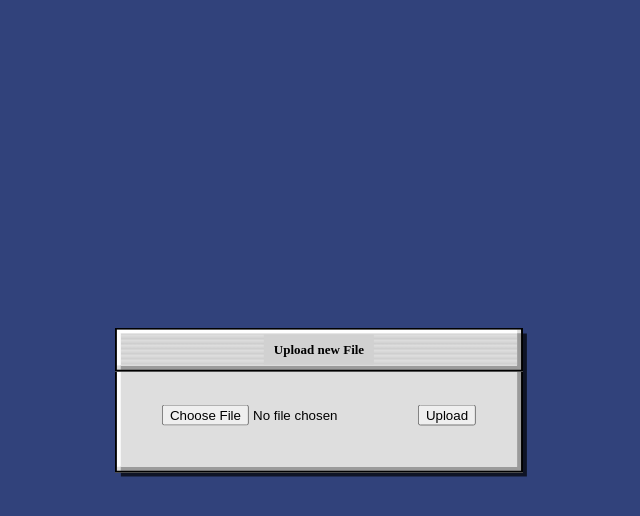
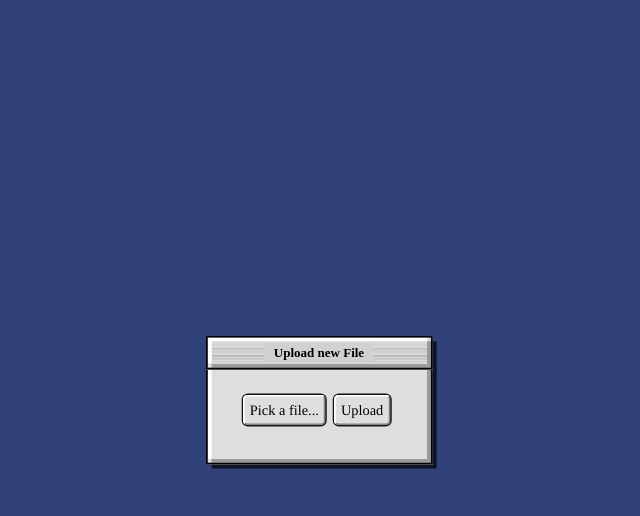
Before and after one commit to dheurlin/bsfiles, a Flask app: page / in a window 1280 px wide. Shown: the top 516 px of the page, without its empty margins (321-961 px from the left). Run offline with Flask 2, Linux system fonts and the light colour scheme; the visitor is signed in with stand-in values (Sample User, id 1); some libraries are stand-ins or nearby versions.

Commit message:
Styling forms

```diff
--- a/project/bsfiles/static/css/style.css
+++ b/project/bsfiles/static/css/style.css
@@ -15,8 +15,8 @@ body {
 
 .retro-window {
   background-color: #dedede;
-  padding: 40px;
-  padding-top: 70px;
+  padding: 30px;
+  padding-top: 50px;
   box-shadow: 5px 5px 0px 0px rgba(0, 0, 0, 0.7);
 }
 .retro-window, .retro-window span.retro-window-title {
@@ -26,22 +26,69 @@ body {
   border-image-outset: 1px;
 }
 .retro-window span.retro-window-title {
-  background: repeating-linear-gradient(180deg, #dedede, #dedede 2%, #d1d1d1 12%, #c5c5c5 17%);
+  background: repeating-linear-gradient(180deg, #dedede, #dedede 2%, #d1d1d1 12%, #9e9e9e 17%);
   text-align: center;
   display: block;
   position: absolute;
   top: -6px;
   left: -6px;
   right: -6px;
-  height: 30px;
+  height: 20px;
 }
 .retro-window span.retro-window-title h1 {
   margin: 0;
   padding: 0 10px;
   font-size: 13px;
-  line-height: 30px;
+  line-height: 20px;
   background-color: #d1d1d1;
   display: inline-block;
 }
 
+.outer-border, input[type=submit], label.file-btn, button {
+  box-shadow: 0 0 0 1px #111;
+}
+
+input, button {
+  margin: 5px 5px 5px 0;
+}
+
+input[type=text], input[type=password] {
+  border-color: black;
+  padding: 4px 6px;
+  border-radius: 5px;
+}
+
+input[type=file] {
+  width: 0.1px;
+  height: 0.1px;
+  opacity: 0;
+  overflow: hidden;
+  position: absolute;
+  z-index: -1;
+}
+
+label.file-btn {
+  display: inline-block;
+}
+
+input[type=submit], label.file-btn, button {
+  color: black;
+  font-family: times;
+  font-size: 1.2em;
+  margin: 2px 5px 2px 0;
+  padding: 5px;
+  background: #dedede;
+  border-radius: 5px;
+  border: 1px black solid;
+  border-width: 2px;
+  border-color: #FFFFFF #808080 #808080 #FFFFFF;
+  text-align: center;
+}
+input[type=submit]:active, label.file-btn:active, button:active {
+  border-color: #808080 #FFFFFF #FFFFFF #808080;
+}
+input[type=submit]:focus, label.file-btn:focus, button:focus {
+  outline: none;
+}
+
 /*# sourceMappingURL=style.css.map */
--- a/project/bsfiles/static/sass/style.sass
+++ b/project/bsfiles/static/sass/style.sass
@@ -1,3 +1,5 @@
+$window-color: #dedede
+
 body
   background-color: #31427b
   text-align: center
@@ -14,12 +16,12 @@ body
 
 .retro-window
   $border-width: 6px
-  $title-height: 30px
-  $window-color: #dedede
+  $title-height: 20px
+  $window-padding: 30px
 
   background-color: $window-color
-  padding: 40px
-  padding-top: 40px + $title-height
+  padding: $window-padding
+  padding-top: $window-padding + $title-height
 
   &, & span.retro-window-title
     border: $border-width solid black
@@ -34,7 +36,7 @@ body
     // $base-color: #045fde
     $base-color: darken($window-color, 5%)
     $grad-bright : lighten($base-color, 5%)
-    $grad-dark   : darken($base-color, 5%)
+    $grad-dark   : darken($base-color, 20%)
 
     background: repeating-linear-gradient(180deg, $grad-bright, $grad-bright 2%, $base-color 12%, $grad-dark 17%)
     text-align: center
@@ -54,3 +56,63 @@ body
       line-height: $title-height
       background-color: $base-color
       display: inline-block
+
+// FORMS -------------------------------------------
+
+.outer-border
+  box-shadow: 0 0 0 1px #111
+
+input, button
+  margin: 5px 5px 5px 0
+
+input[type=text], input[type=password]
+  border-color: black
+  padding: 4px 6px
+  border-radius: 5px
+
+input[type=file]
+  width: 0.1px
+  height: 0.1px
+  opacity: 0
+  overflow: hidden
+  position: absolute
+  z-index: -1
+
+label.file-btn
+  display: inline-block
+
+input[type=submit], label.file-btn, button
+  color: black
+  font-family: times
+  font-size: 1.2em
+
+  margin: 2px 5px 2px 0
+  padding: 5px
+  background: $window-color
+
+  border-radius: 5px
+  border: 1px black solid
+  border-width: 2px
+  border-color: #FFFFFF #808080 #808080 #FFFFFF
+  @extend .outer-border
+
+  text-align: center
+
+  &:active
+    border-color: #808080 #FFFFFF #FFFFFF #808080
+
+  &:focus
+    outline: none
+
+  // The stuff below gives us an additional border
+  // position: relative
+  // &:before
+  //   border-radius: 5px
+  //   z-index: -1
+  //   content: " "
+  //   position: absolute
+  //   background-color: #222
+  //   top:    -3px
+  //   left:   -4px
+  //   right:  -4px
+  //   bottom: -3px
--- a/project/bsfiles/templates/index.html
+++ b/project/bsfiles/templates/index.html
@@ -12,7 +12,11 @@
 
   <span class="retro-window-title"><h1>Upload new File</h1></span>
   <form method=POST action="{{ url_for('main.upload_file') }}" enctype=multipart/form-data>
-    <input type=file name=file>
+    <!-- <input type=file name=file> </br> -->
+    <input type="file" name="file" id="file">
+    <label class="file-btn" for="file">
+      Pick a file...
+    </label>
     <input type=submit value=Upload>
   </form>
 
```
Also changed, not shown: project/bsfiles/templates/login.html (+4 -4 lines), 1 other file.
